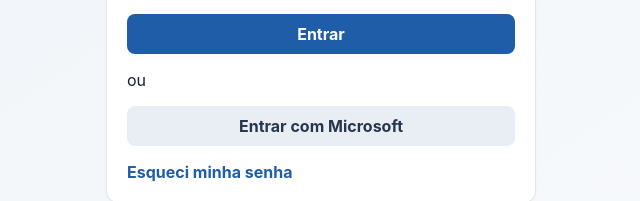
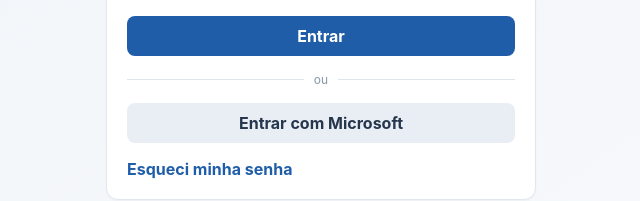
Before and after one commit to NeofitoEOF/handoff, a React (Vite) app in the folder apps/web/: page /login in a window 1280 px wide. Shown: the part 504-705 px from the top of the page, without its empty margins (319-959 px from the left). Built offline with nearby package versions, Linux system fonts and the light colour scheme; no server answers.

Commit message:
style: add ERP mapping and Microsoft login layouts

```diff
--- a/apps/web/src/styles.css
+++ b/apps/web/src/styles.css
@@ -142,3 +142,11 @@
 .separator { border: 0; border-top: 1px solid #e3e8ef; margin: 22px 0; }
 .integration-state { display: inline-flex; margin-bottom: 12px; padding: 5px 9px; border-radius: 999px; background: #edf1f5; color: #5b687c; font-size: 12px; font-weight: 800; }
 .integration-state.enabled { background: #e3f4e9; color: #24613b; }
+
+.mapping-grid { display: grid; grid-template-columns: repeat(2, minmax(0, 1fr)); gap: 0 14px; margin-bottom: 14px; }
+.mapping-row small { font-weight: 500; }
+.auth-divider { display: flex; align-items: center; gap: 10px; color: #8a96a8; font-size: 12px; }
+.auth-divider::before, .auth-divider::after { content: ""; height: 1px; background: #dfe5ec; flex: 1; }
+@media (max-width: 700px) {
+  .mapping-grid { grid-template-columns: 1fr; }
+}
```
